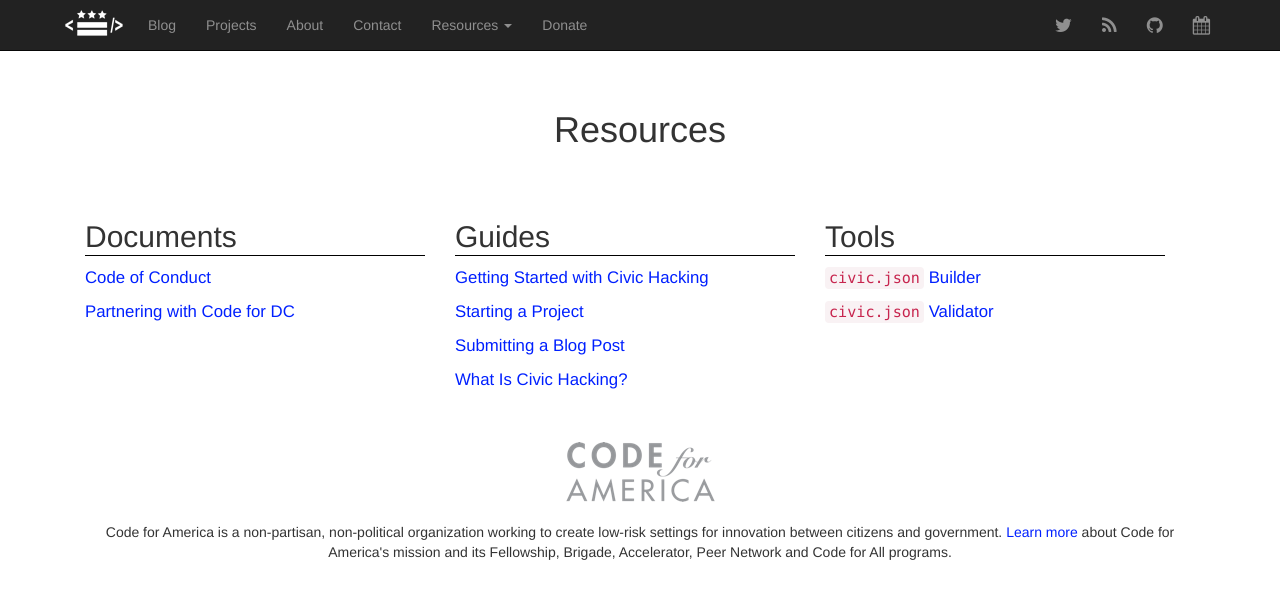
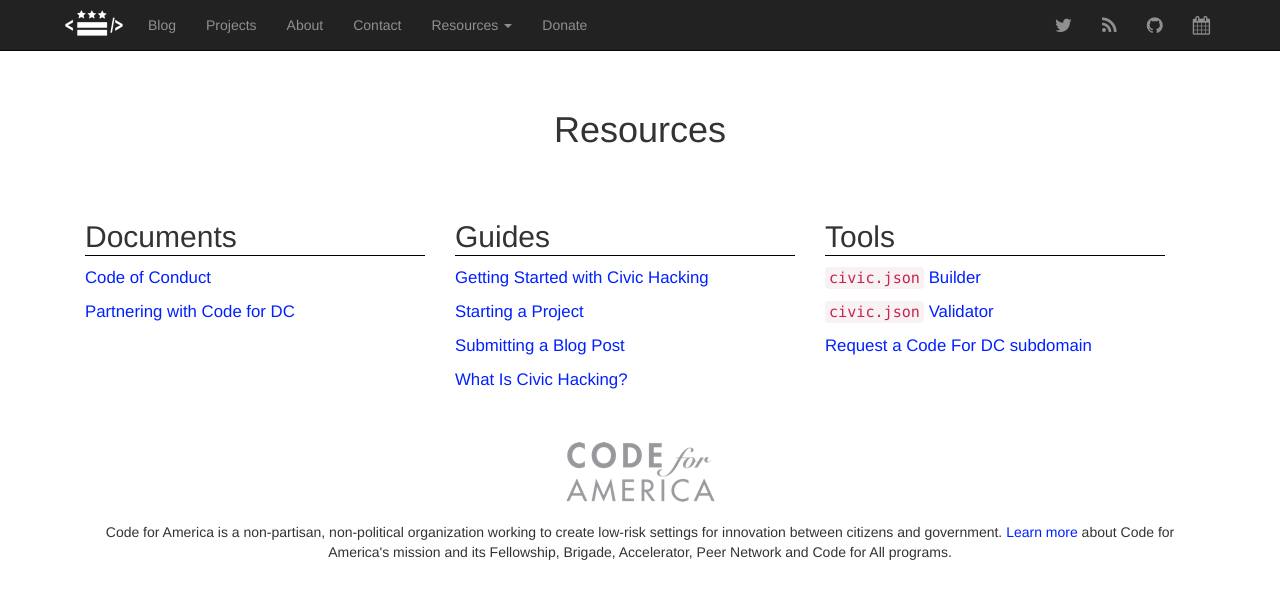
Before and after one commit to civictechdc/codefordc.github.com, a Jekyll site: the page built from _resources/index.html, in a window 1280 px wide. Shown: the top 599 px of the page. Built offline with Jekyll 4.4.1, drawn with Linux system fonts in a browser that asks for light colours; Markdown is read by kramdown in place of the engine named in the settings.

Commit message:
Adds a link to the Code For DC subdomain request form.

```diff
--- a/_resources/index.html
+++ b/_resources/index.html
@@ -30,6 +30,7 @@
             {% endfor %}
             <p class="resource"><a href="http://open.dc.gov/civic.json/builder.html"><code>civic.json</code> Builder</a></p>
             <p class="resource"><a href="http://open.dc.gov/civic.json/validator.html"><code>civic.json</code> Validator</a></p>
+            <p class="resource"><a href="https://docs.google.com/forms/d/18tcqrNvcO0B_k99z2PfT14mv1rZSiRrQAwx0efZoEUA/viewform" target="_blank">Request a Code For DC subdomain</a></p>
         </div>
     </div>
 </div>
```
